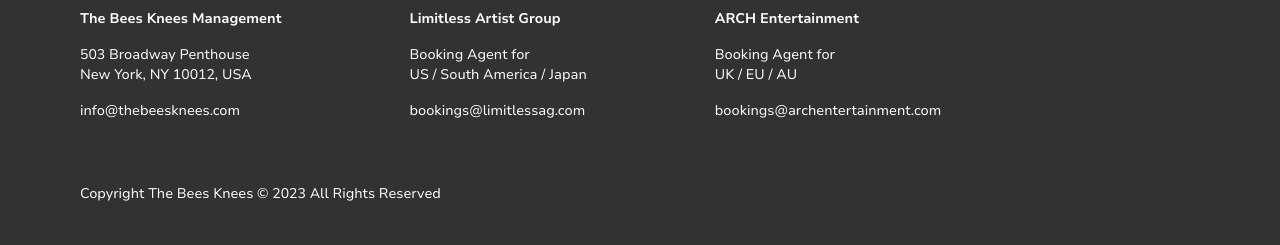
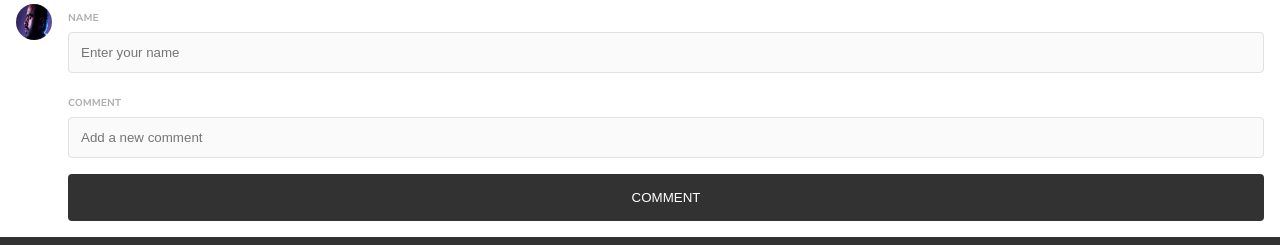
Before and after one commit to hikaba/bandsite, a plain HTML site: page index.html in a window 1280 px wide. Shown: the part 2948-3193 px from the top of the page. Drawn offline with Linux system fonts and the light colour scheme.

Commit message:
created comment-section

```diff
--- a/index.html
+++ b/index.html
@@ -143,7 +143,47 @@
           />
         </div>
       </section>
+      <!-- COMMENTS -->
+      <section class="comments">
+        <h1 class="comments__header">Join the Conversation</h1>
+        <!-- comment form -->
+        <div class="comments__container">
+          <div class="comments__image">
+            <img
+              src="./assets/images/Mohan-muruge.jpg"
+              alt="user-image"
+              class="comments__user-image"
+            />
+          </div>
+          <div class="comments-form__container">
+            <form id="comments-form" class="comments-form">
+              <div class="comments-form__group">
+                <label for="user-name" class="comments-form__label">NAME</label>
+                <input
+                  type="text"
+                  id="user-name"
+                  name="user-name"
+                  class="comments-form__input"
+                  placeholder="Enter your name"
+                />
+              </div>
+              <div class="comments-form__group">
+                <label for="user-comment" class="comments-form__label">COMMENT</label>
+                <input
+                  type="text"
+                  id="user-comment"
+                  name="user-comment"
+                  class="comments-form__input"
+                  placeholder="Add a new comment"
+                />
+              </div>
+              <input type="submit" name="submit" id="submit" class="comments-form__submit" value="COMMENT" />
+            </form>
+          </div>
+        </div>
+      </section>
     </main>
+
     <!-- footer -->
     <footer class="footer">
       <div class="footer__top-row">
--- a/styles/bio.scss
+++ b/styles/bio.scss
@@ -178,3 +178,74 @@
     }
   }
 }
+///// COMMENTS ///////
+.comments{
+  display: flex;
+  flex-direction: column;
+  background-color: $primary-font-color-light;
+  padding:0 1rem;
+  &__header{
+    margin: 1.5rem 0 1rem;
+    size: 1.5rem;
+    @include tablet {
+      margin: 3rem 2.25rem 2.25rem;
+      font-size: 2.25rem;
+      line-height: 2.75rem;
+    }
+    @include desktop {
+      margin: 3rem 2.25rem 2.25rem 5rem;
+      font-size: 2.25rem;
+      line-height: 2.75rem;
+    }
+  }
+  &__user-image{
+    width: 2.25rem;
+    height: 2.25rem;
+    border-radius: 50%;
+  }
+
+}
+.comments__container{
+  display: flex;
+  gap: 1rem;
+}
+
+.comments-form__container{
+  flex-grow: 1;
+}
+.comments-form{
+  display: flex;
+  flex-direction: column;
+  gap: 1rem;
+
+  &__group{
+    display: flex;
+    flex-direction: column;
+  }
+  &__label{
+    margin: 0.25rem 0;
+    font-size: 0.625rem;
+    line-height: 1.25rem;
+    font-weight: 700;
+    color: $secondary-font-color;
+
+  }
+  &__input{
+    padding: 0.75rem;
+    min-height: 2.25rem;
+    border-radius: 4px;
+    border: 1px solid $divider-line-color;
+    background-color: $secondary-background-color;
+  }
+
+  &__submit{
+    color: $primary-font-color-light;
+    background-color: $primary-font-color-dark;
+    padding: 1rem 0;
+    border-radius: 4px;
+    border-style: none;
+    margin-bottom: 1rem;
+    cursor: pointer;
+  }
+
+}
```
Also changed, not shown: styles/bio.css, 1 other file.
